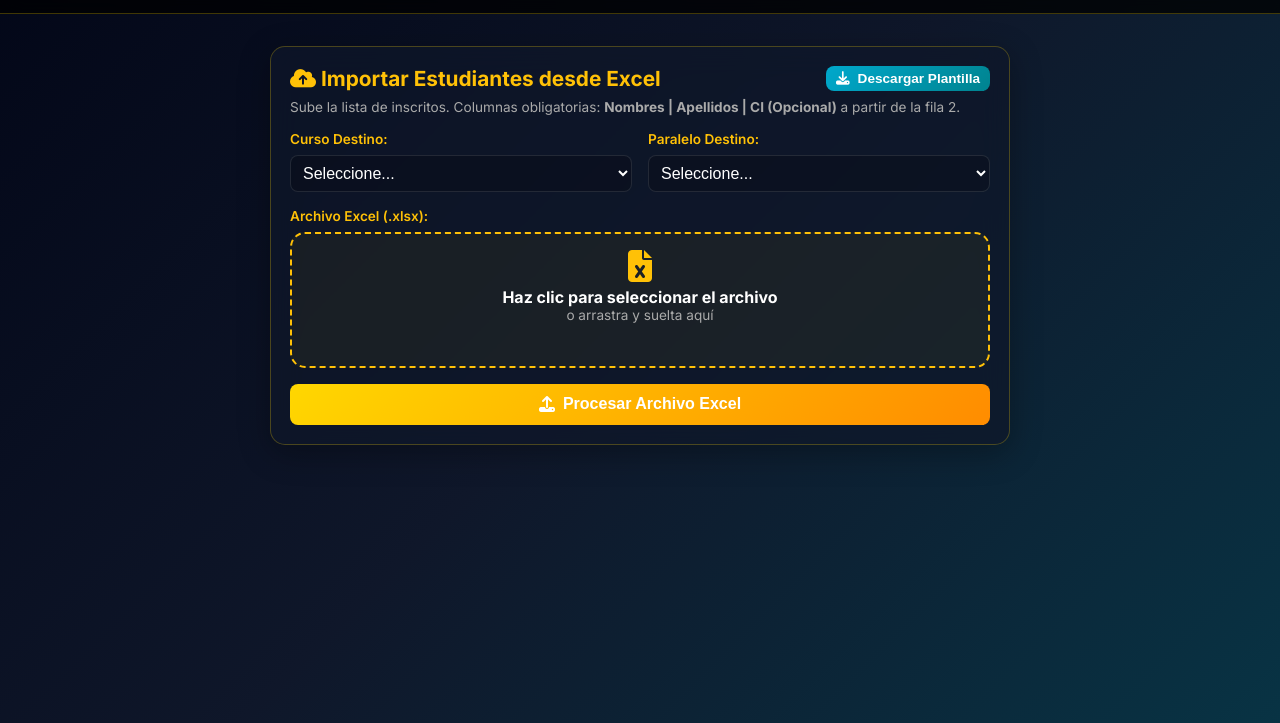
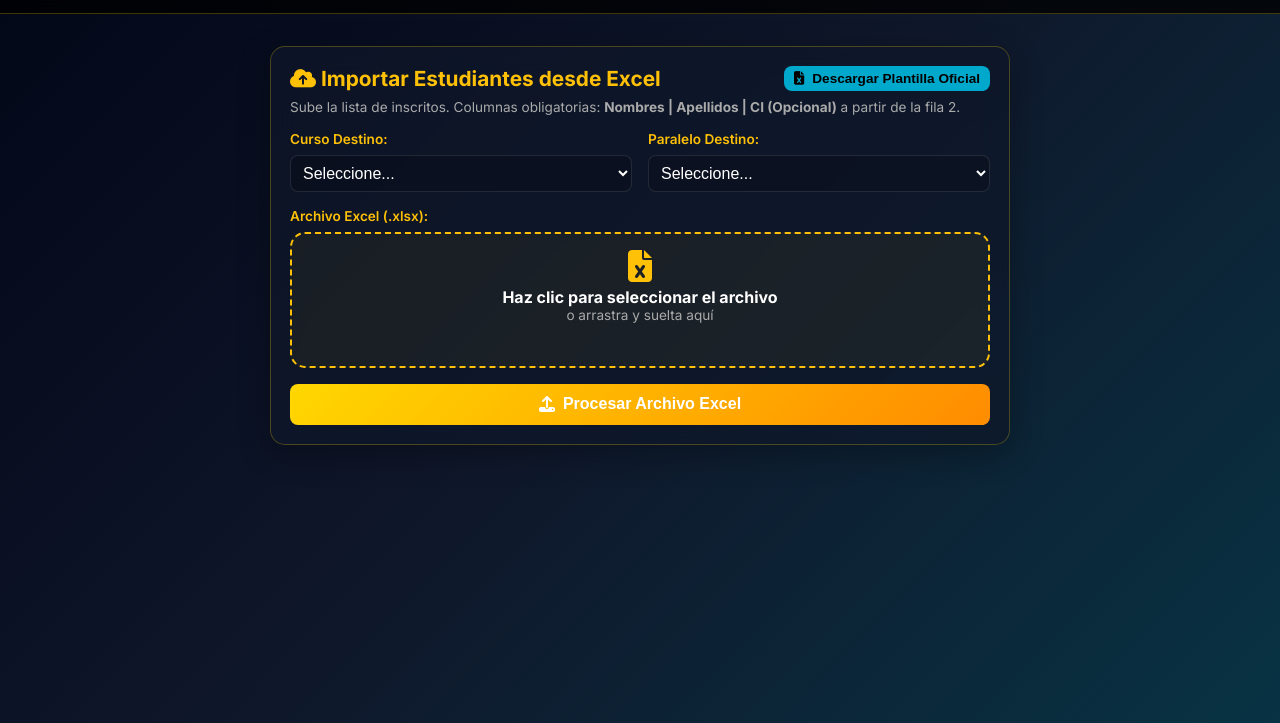
Before and after one commit to EduConnectRuben/MENSUALIDAD-U.-E.-SAN-JOSE-, a plain HTML site: page frontend/importar_excel.html in a window 1280 px wide. Shown: the part 77-800 px from the top of the page. Drawn offline with Linux system fonts and the light colour scheme; no server answers; sample sign-in values are in the browser's storage.

Commit message:
Add files via upload

```diff
--- a/frontend/importar_excel.html
+++ b/frontend/importar_excel.html
@@ -51,8 +51,8 @@
         <div class="glass-panel" style="max-width: 700px; margin: 0 auto; padding: 1.2rem;">
             <div style="display: flex; justify-content: space-between; align-items: center; margin-bottom: 0.5rem;">
                 <h3 style="color: var(--gold-color); margin: 0; font-size: 1.3rem;"><i class="fas fa-cloud-upload-alt"></i> Importar Estudiantes desde Excel</h3>
-                <button id="btnDescargarPlantilla" class="btn btn-success" style="padding: 5px 10px; font-size: 0.85rem;">
-                    <i class="fas fa-download"></i> Descargar Plantilla
+                <button id="btnDescargarPlantilla" class="btn btn-info" style="padding: 5px 10px; font-size: 0.85rem; background: #00A8CC; border: none;">
+                    <i class="fas fa-file-excel"></i> Descargar Plantilla Oficial
                 </button>
             </div>
             <p style="color: #aaa; font-size: 0.85rem; margin-top: 0; margin-bottom: 1rem;">
```
